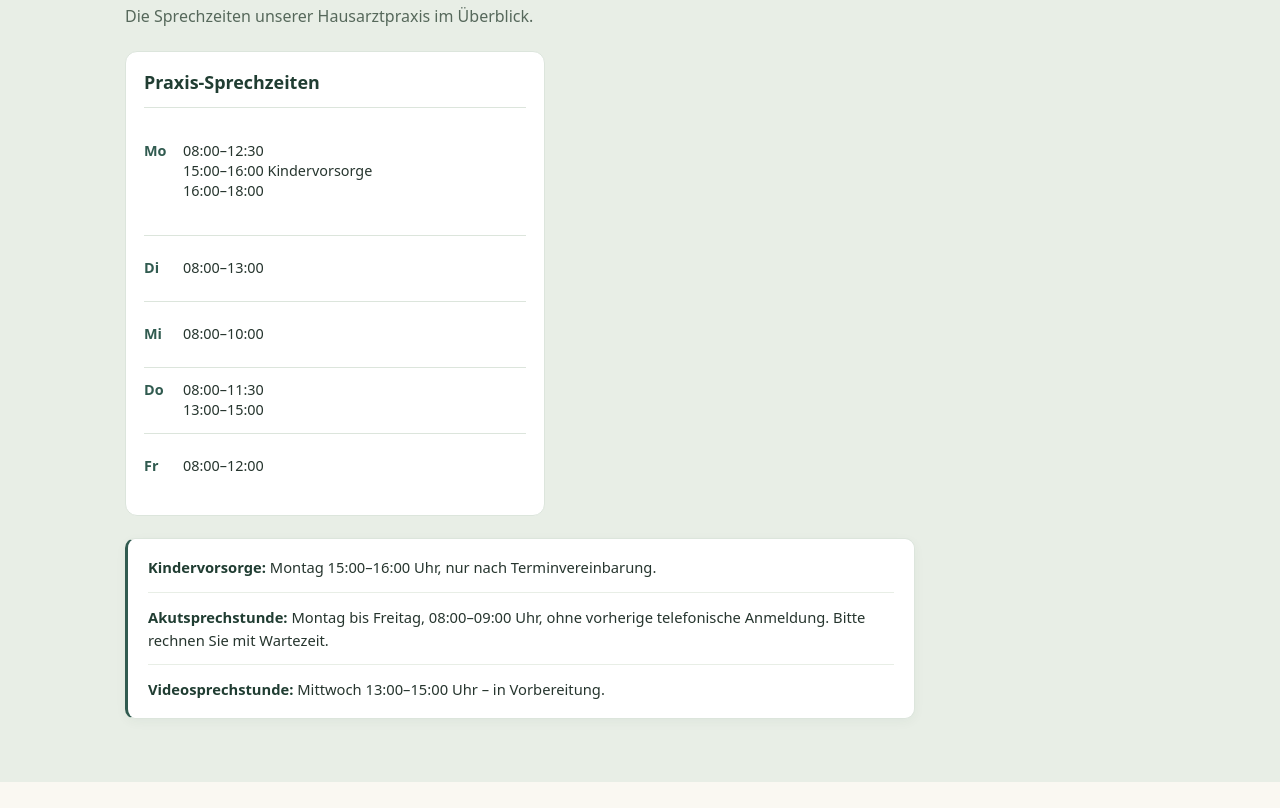
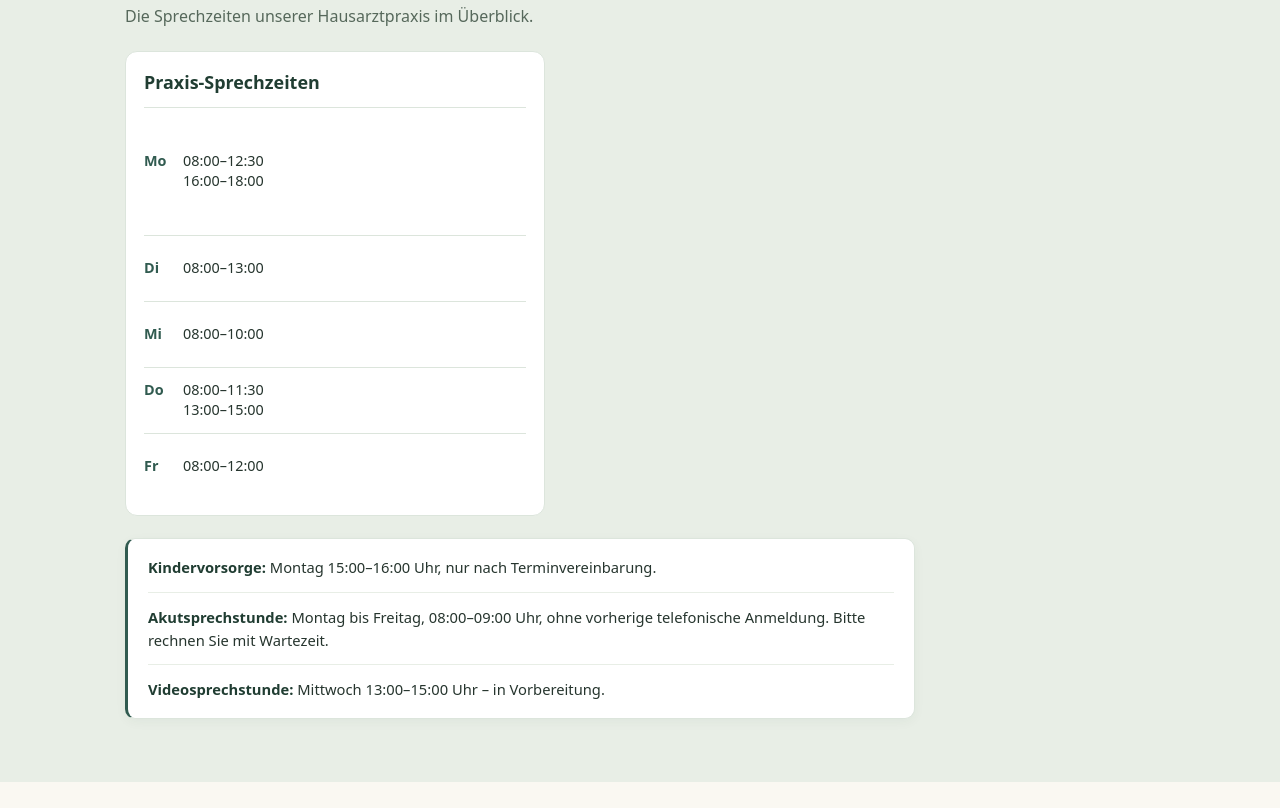
Before and after one commit to BAG856/name-bag-schoepf-grape, a plain HTML site: page index.html in a window 1280 px wide. Shown: the part 1372-2180 px from the top of the page. Drawn offline with Linux system fonts and the light colour scheme; no server answers.

Commit message:
Entferne doppelte Kindervorsorge-Angabe aus der Öffnungszeitenübersicht

```diff
--- a/index.html
+++ b/index.html
@@ -23,7 +23,7 @@ table{border-collapse:collapse;width:100%;background:white}th,td{text-align:left
 
 <p class="mini muted" id="datasource">Urlaubsdaten werden geladen …</p><div id="vacation-notices" aria-live="polite"></div><p id="no-vacation" class="card">Urlaubsinformationen werden geladen …</p>
 </div></section>
-<section id="zeiten" class="soft"><div class="wrap"><div class="eyebrow">Für Ihren Besuch</div><h2>Unsere Sprechzeiten</h2><p class="intro">Die Sprechzeiten unserer Hausarztpraxis im Überblick.</p><div class="hours-cards hours-cards-public"><div class="hours-card"><h3>Praxis-Sprechzeiten</h3><div class="hours-row"><strong>Mo</strong><span>08:00–12:30<br><span class="hours-child-simple">15:00–16:00 Kindervorsorge</span><br>16:00–18:00</span></div><div class="hours-row"><strong>Di</strong><span>08:00–13:00</span></div><div class="hours-row"><strong>Mi</strong><span>08:00–10:00</span></div><div class="hours-row"><strong>Do</strong><span>08:00–11:30<br>13:00–15:00</span></div><div class="hours-row"><strong>Fr</strong><span>08:00–12:00</span></div></div></div><div class="hours-notes"><p><strong>Kindervorsorge:</strong> Montag 15:00–16:00 Uhr, nur nach Terminvereinbarung.</p><p><strong>Akutsprechstunde:</strong> Montag bis Freitag, 08:00–09:00 Uhr, ohne vorherige telefonische Anmeldung. Bitte rechnen Sie mit Wartezeit.</p><p><strong>Videosprechstunde:</strong> Mittwoch 13:00–15:00 Uhr – in Vorbereitung.</p></div></div></section>
+<section id="zeiten" class="soft"><div class="wrap"><div class="eyebrow">Für Ihren Besuch</div><h2>Unsere Sprechzeiten</h2><p class="intro">Die Sprechzeiten unserer Hausarztpraxis im Überblick.</p><div class="hours-cards hours-cards-public"><div class="hours-card"><h3>Praxis-Sprechzeiten</h3><div class="hours-row"><strong>Mo</strong><span>08:00–12:30<br>16:00–18:00</span></div><div class="hours-row"><strong>Di</strong><span>08:00–13:00</span></div><div class="hours-row"><strong>Mi</strong><span>08:00–10:00</span></div><div class="hours-row"><strong>Do</strong><span>08:00–11:30<br>13:00–15:00</span></div><div class="hours-row"><strong>Fr</strong><span>08:00–12:00</span></div></div></div><div class="hours-notes"><p><strong>Kindervorsorge:</strong> Montag 15:00–16:00 Uhr, nur nach Terminvereinbarung.</p><p><strong>Akutsprechstunde:</strong> Montag bis Freitag, 08:00–09:00 Uhr, ohne vorherige telefonische Anmeldung. Bitte rechnen Sie mit Wartezeit.</p><p><strong>Videosprechstunde:</strong> Mittwoch 13:00–15:00 Uhr – in Vorbereitung.</p></div></div></section>
 <section id="praxis"><div class="wrap"><div class="eyebrow">Unsere Praxis</div><h2>Medizin mit Zeit für Menschen</h2><p class="intro">In unserer familiären Hausarztpraxis im Grünen Weg 17 betreuen wir Menschen jeden Alters – bei akuten Beschwerden, chronischen Erkrankungen und Fragen der Vorsorge. Wir legen Wert auf persönliche Gespräche, gegenseitiges Vertrauen und kontinuierliche Begleitung.</p></div></section>
 <section id="team" class="soft"><div class="wrap"><div class="eyebrow">Gemeinsam für Ihre Gesundheit</div><h2>Unser Praxisteam</h2><p class="intro">Vier Menschen, ein gemeinsames Anliegen: eine zugewandte medizinische Versorgung direkt vor Ort.</p>
 <div class="team">
```
